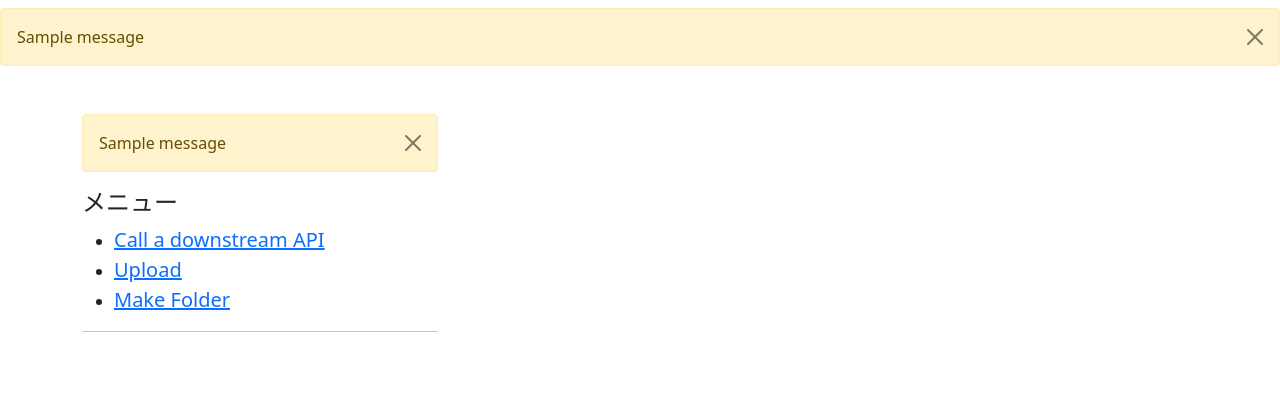
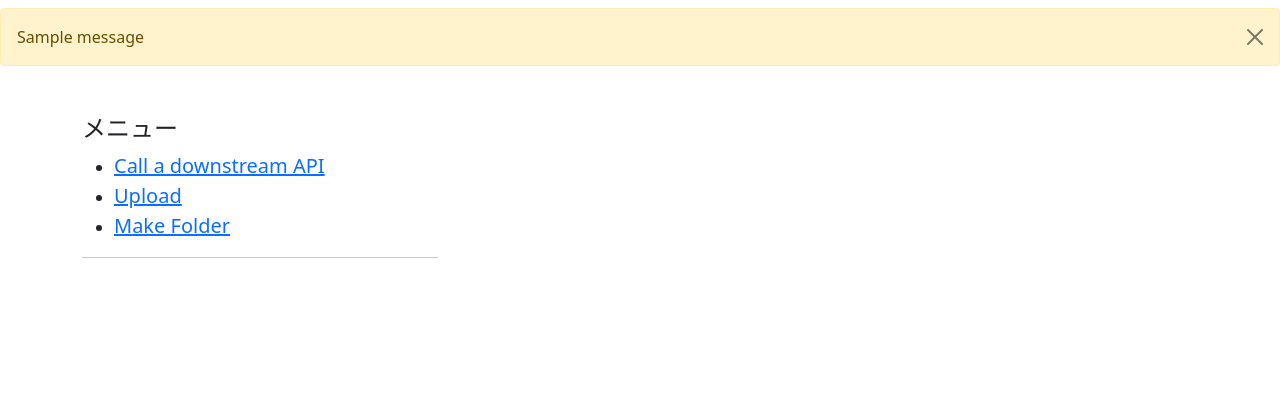
Before and after one commit to HideakiKuroda/flask-webapp2, a Flask app: template templates/index.html in a window 1280 px wide. Shown: the part 56-476 px from the top of the page. Run offline with Flask 3, Linux system fonts and the light colour scheme; the template is opened without the code that fills it: most values are stand-ins (such as "Sample title", 1, 10 or a date in 2020); one stand-in notice (Sample message) is shown; some libraries are stand-ins or nearby versions.

Commit message:
commit20240609

```diff
--- a/ms_file_control.py
+++ b/ms_file_control.py
@@ -119,7 +119,7 @@
     if folder_name:
         # フォルダが存在するか確認
         response = requests.get(endpoint, headers=headers)
-        if response.status_code == 200:
+        if response.status_code in (200, 201):
             children = response.json().get('value', [])
             for child in children:
                 if child.get('name') == folder_name and 'folder' in child:
@@ -136,9 +136,9 @@
 
     response = requests.post(endpoint, headers=headers, json=folder_data)
 
-    if response.status_code == 201:
+    if response.status_code in (200, 201):
         folder_id = response.json().get('id')
-        return folder_id, None
+        return folder_id, response.status_code
     else:
         return None, response.status_code
 
--- a/templates/file_list.html
+++ b/templates/file_list.html
@@ -11,7 +11,7 @@
     <ul>
     {% for file in files %}
         <li>
-            {{ file.name }} - <a href="{{ url_for('download_file', file_id=file.id, file_name=file.name) }}">ダウンロード</a>
+            {{ file.name }}-{{ file.id }} - <a href="{{ url_for('download_file', file_id=file.id, file_name=file.name) }}">ダウンロード</a>
         </li>
     {% endfor %}
     </ul>
@@ -19,7 +19,7 @@
     <ul>
     {% for folder in folders %}
         <li>
-            {{ folder.name }} - <a href="{{ url_for('list_files', folder_id=folder.id) }}">内容</a>
+            {{ folder.name }}-{{ folder.id }} - <a href="{{ url_for('list_files', folder_id=folder.id) }}">内容</a>
         </li>
     {% endfor %}
     </ul>
--- a/templates/index.html
+++ b/templates/index.html
@@ -4,12 +4,6 @@
   <div class="container my-5">
       <div class="row">
           <div class="col-lg-4 text-left">
-          {% for message in get_flashed_messages() %}
-          <div class="alert alert-warning alert-dismissible fade show" role="alert">
-              {{ message }}
-              <button type="button" class="btn-close" data-bs-dismiss="alert" aria-label="Close"></button>
-          </div>
-          {% endfor %}
 
             <h4>メニュー</h2>
 
```
